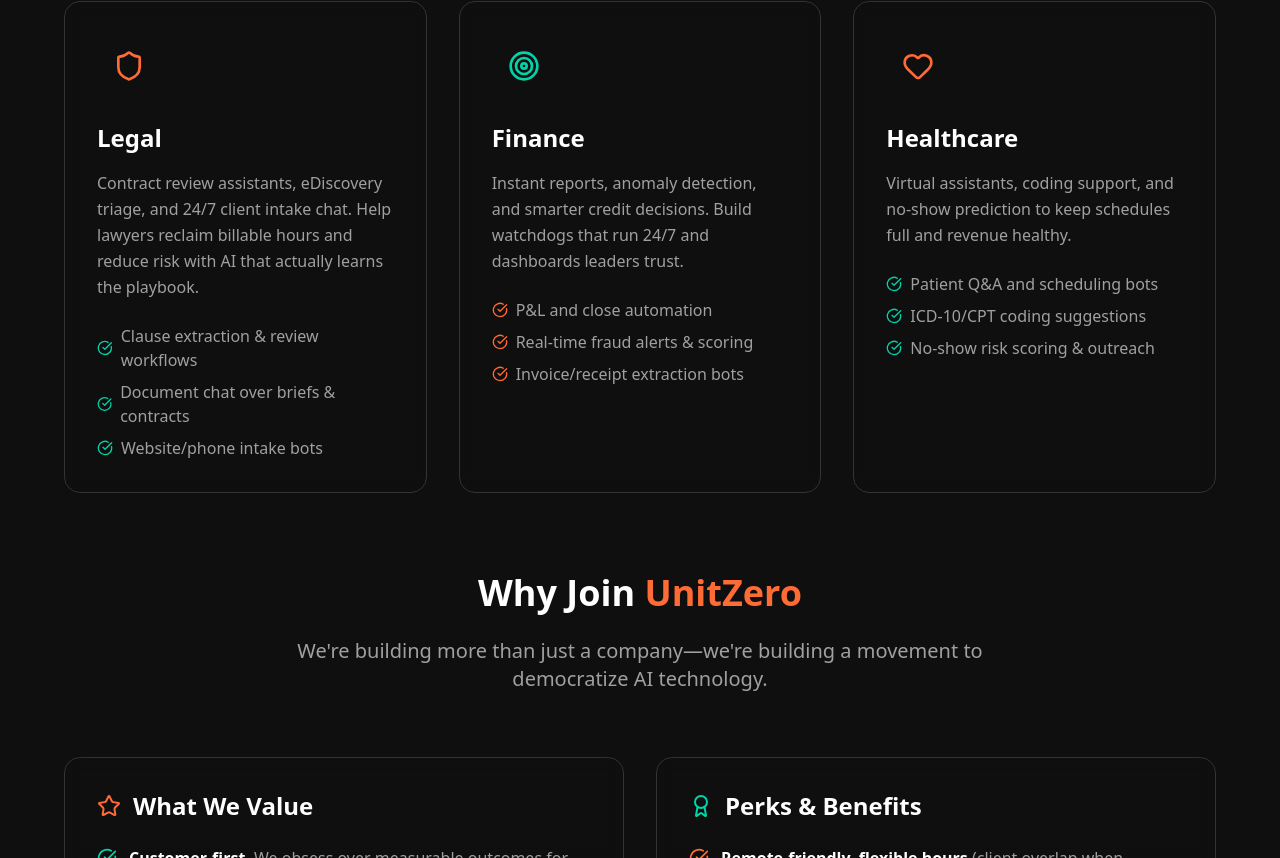
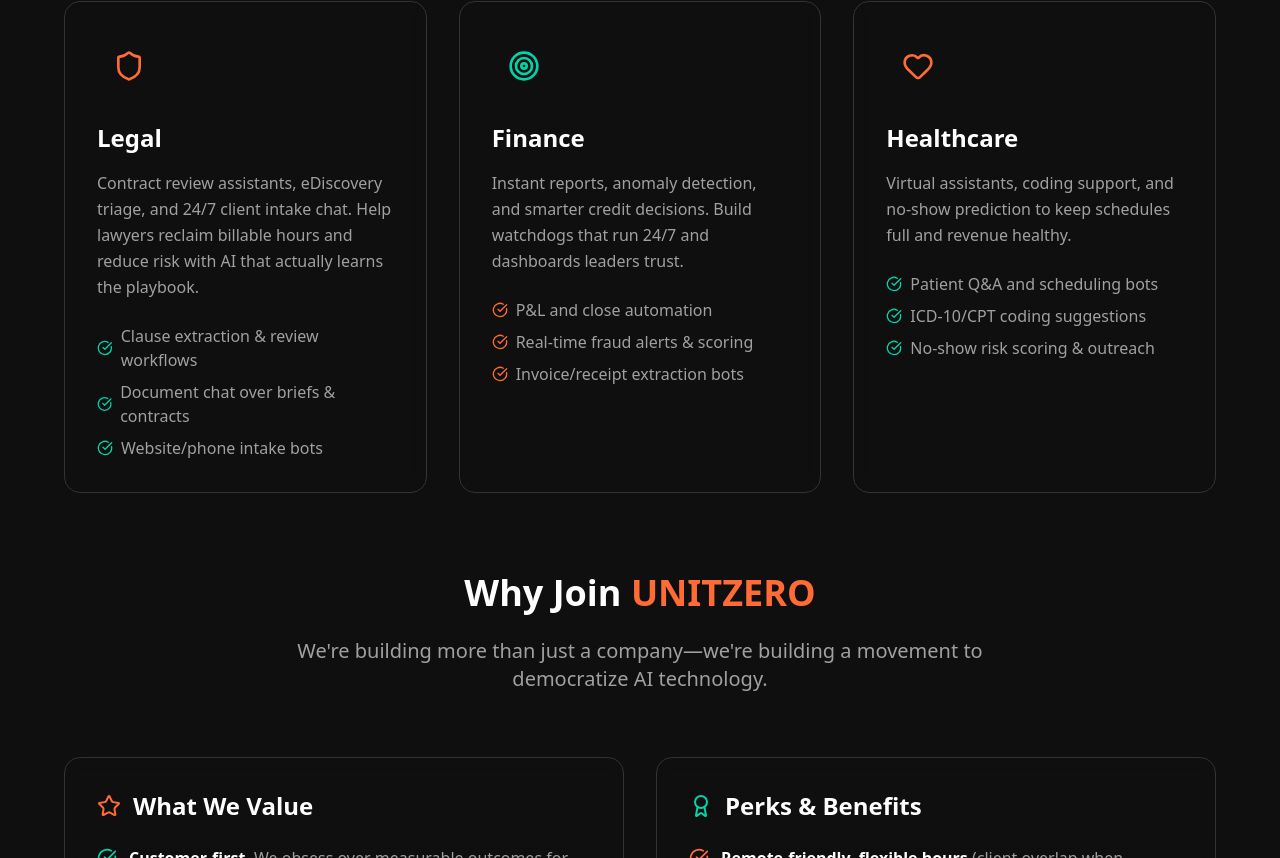
Before and after one commit to SHAFIQUEKHANZADA/UNITZERO, a Next.js app: page /careers in a window 1280 px wide. Shown: the part 842-1700 px from the top of the page. Built offline with nearby package versions, Linux system fonts and the light colour scheme.

Commit message:
updated keywords

```diff
--- a/src/app/(main)/careers/page.tsx
+++ b/src/app/(main)/careers/page.tsx
@@ -218,7 +218,7 @@
             </div>
 
             <h1 className="text-5xl lg:text-6xl font-bold bg-gradient-to-r from-white via-omniv-primary to-omniv-secondary bg-clip-text text-transparent mb-6">
-              Careers at UnitZero
+              Careers at UNITZERO
             </h1>
 
             <p className="text-xl text-omniv-muted max-w-3xl mx-auto leading-relaxed mb-8">
@@ -359,7 +359,7 @@
         <div className="max-w-6xl mx-auto">
           <div className="text-center mb-16">
             <h2 className="text-4xl font-bold text-white mb-6">
-              Why Join <span className="text-omniv-primary">UnitZero</span>
+              Why Join <span className="text-omniv-primary">UNITZERO</span>
             </h2>
             <p className="text-xl text-omniv-muted max-w-3xl mx-auto">
               We&apos;re building more than just a company—we&apos;re building a movement to democratize AI technology.
--- a/src/app/(main)/our-story/page.tsx
+++ b/src/app/(main)/our-story/page.tsx
@@ -46,7 +46,7 @@
             </div>
 
             <h1 className="text-3xl sm:text-4xl md:text-5xl lg:text-6xl font-bold bg-gradient-to-r from-white via-omniv-primary to-omniv-secondary bg-clip-text text-transparent mb-4 sm:mb-6">
-              The UnitZero Story
+              The UNITZERO Story
             </h1>
 
             <p className="text-lg sm:text-xl text-omniv-muted max-w-3xl mx-auto leading-relaxed mb-6 sm:mb-8 px-4">
@@ -82,15 +82,15 @@
                 <h2 className="text-2xl sm:text-3xl md:text-4xl font-bold text-white mb-4 sm:mb-6">
                   Our <span className="text-omniv-primary">Mission</span>
                 </h2>
-                <h3 className="text-xl sm:text-2xl font-semibold text-omniv-secondary mb-3 sm:mb-4">The Story of UnitZero</h3>
+                <h3 className="text-xl sm:text-2xl font-semibold text-omniv-secondary mb-3 sm:mb-4">The Story of UNITZERO</h3>
                 <p className="text-base sm:text-lg leading-relaxed text-omniv-muted mb-4 sm:mb-6">
-                  UnitZero was founded on a simple principle: <span className="font-semibold text-white">our customers come first.</span> We
+                UNITZERO was founded on a simple principle: <span className="font-semibold text-white">our customers come first.</span> We
                   launched this company with a mission to unlock the potential of businesses through Artificial Intelligence.
                   From day one, we set out to unify cutting‑edge technology with a human‑centric approach, ensuring that every
                   decision we make serves the people who trust us.
                 </p>
 
-                <h4 className="text-lg sm:text-xl font-semibold text-white mb-3 sm:mb-4">The Meaning of UnitZero</h4>
+                <h4 className="text-lg sm:text-xl font-semibold text-white mb-3 sm:mb-4">The Meaning of UNITZERO</h4>
                 <p className="text-base sm:text-lg leading-relaxed text-omniv-muted">
                   Our name reflects our philosophy. <span className="font-semibold text-omniv-primary">Unit</span> represents unity and discipline—like a
                   tightly knit military unit, we move in sync and support each other. <span className="font-semibold text-omniv-secondary">Zero</span> symbolizes a
@@ -193,7 +193,7 @@
               Our <span className="text-omniv-primary">Journey</span>
             </h2>
             <p className="text-lg sm:text-xl text-omniv-muted max-w-3xl mx-auto px-4">
-              Key milestones that shaped UnitZero into the company it is today.
+              Key milestones that shaped UNITZERO into the company it is today.
             </p>
           </div>
 
@@ -207,7 +207,7 @@
                 {
                   year: "2020",
                   title: "Foundation",
-                  description: "UnitZero was founded with a vision to democratize AI technology for businesses of all sizes."
+                  description: "UNITZERO was founded with a vision to democratize AI technology for businesses of all sizes."
                 },
                 {
                   year: "2021",
--- a/src/app/(main)/team/page.tsx
+++ b/src/app/(main)/team/page.tsx
@@ -59,7 +59,7 @@
             </h1>
 
             <p className="text-xl text-omniv-muted max-w-3xl mx-auto leading-relaxed mb-8">
-              The brilliant minds behind UnitZero, united by a shared vision to democratize AI and transform businesses worldwide.
+              The brilliant minds behind UNITZERO, united by a shared vision to democratize AI and transform businesses worldwide.
             </p>
 
             <div className="flex items-center justify-center gap-4 text-omniv-muted">
--- a/src/app/layout.tsx
+++ b/src/app/layout.tsx
@@ -18,25 +18,25 @@
 export const metadata: Metadata = {
   metadataBase: new URL("https://unitzero.tech"),
   title: {
-    default: "UnitZero",
-    template: "%s | UnitZero",
+    default: "UNITZERO",
+    template: "%s | UNITZERO",
   },
   description:
     "Transform your business with cutting-edge AI solutions. We deliver specialized intelligence that drives innovation, efficiency, and growth across all industries.",
   keywords: [
-    "UnitZero",
+    "UNITZERO",
     "AI Solutions",
     "Artificial Intelligence",
     "Machine Learning",
     "Business Automation",
     "AI Consulting",
   ],
-  authors: [{ name: "UnitZero" }],
-  creator: "UnitZero",
-  publisher: "UnitZero",
+  authors: [{ name: "UNITZERO" }],
+  creator: "UNITZERO",
+  publisher: "UNITZERO",
   openGraph: {
-    title: "UnitZero",
-    siteName: "UnitZero",
+    title: "UNITZERO",
+    siteName: "UNITZERO",
     description:
       "Transform your business with cutting-edge AI solutions. We deliver specialized intelligence that drives innovation, efficiency, and growth across all industries.",
     url: "https://unitzero.tech",
@@ -45,11 +45,11 @@
   },
   twitter: {
     card: "summary_large_image",
-    title: "UnitZero",
+    title: "UNITZERO",
     description:
       "Transform your business with cutting-edge AI solutions. We deliver specialized intelligence that drives innovation, efficiency, and growth across all industries.",
-    creator: "@unitzero",
-    site: "@unitzero",
+    creator: "@UNITZERO",
+    site: "@UNITZERO",
   },
   alternates: {
     canonical: "/",
--- a/src/components/Footer.tsx
+++ b/src/components/Footer.tsx
@@ -74,7 +74,7 @@
               <div className="w-[200px] h-full">
                 <Image
                   src="/images/unitzerof.png"
-                  alt="UnitZero Logo"
+                  alt="UNITZERO Logo"
                   width={150}
                   height={80}
                   className="max-w-full"
```
